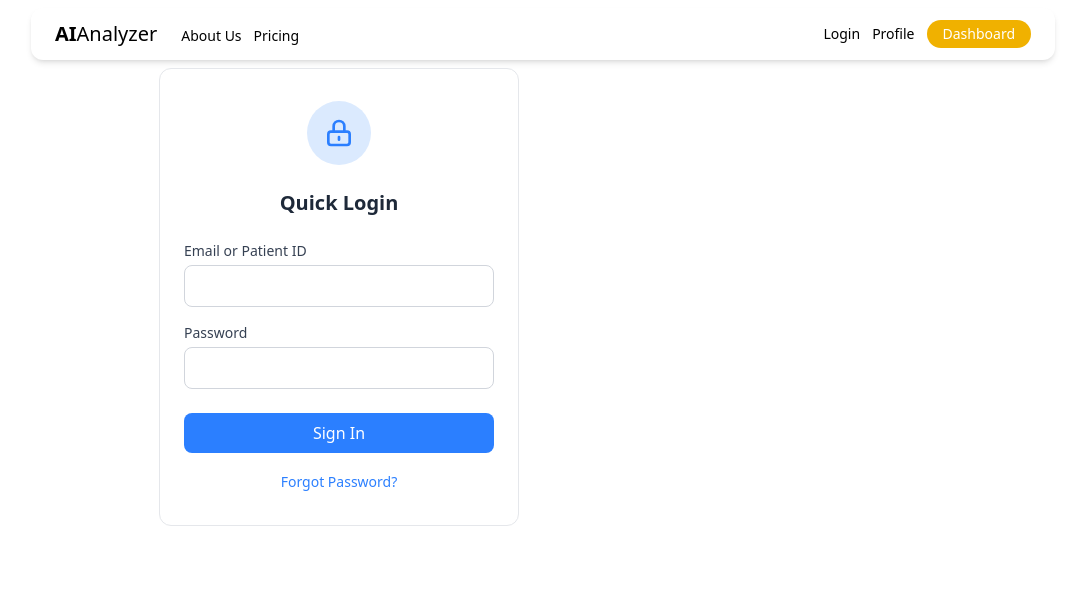
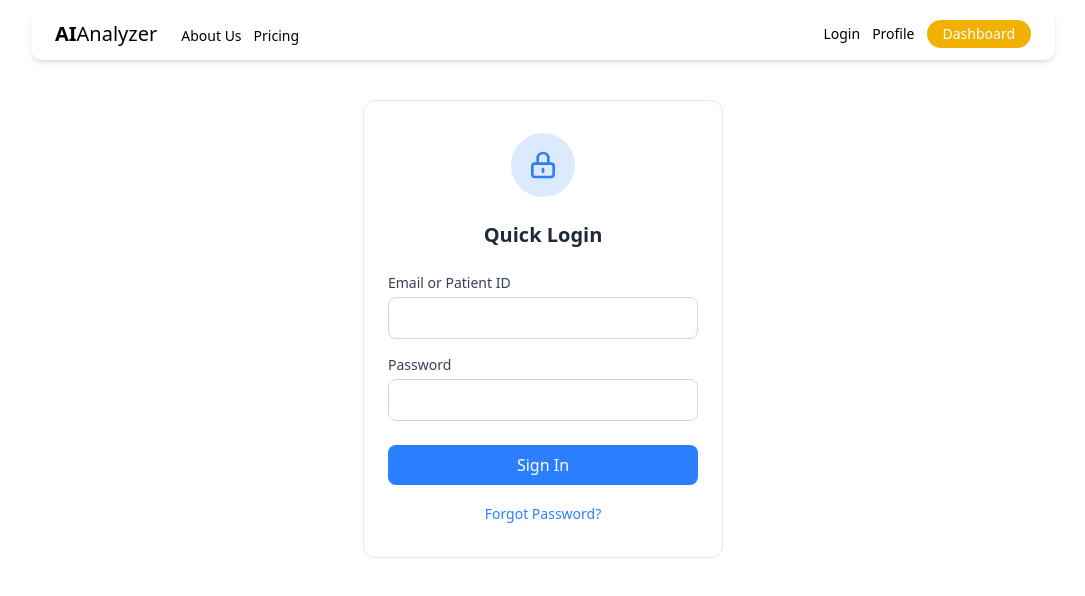
Before and after one commit to AbsoluteZero-cmd/ai-analyzer, a React (Vite) app in the folder frontend/: page /login in a window 1280 px wide. Shown: the top 596 px of the page, without its empty margins (97-1182 px from the left). Built offline with nearby package versions, Linux system fonts and the light colour scheme; no server answers.

Commit message:
Update Login.tsx

```diff
--- a/frontend/src/components/Login.tsx
+++ b/frontend/src/components/Login.tsx
@@ -17,7 +17,7 @@ export default function Login() {
 	}
 
 	return (
-		<div className='rounded-xl border border-gray-200 py-8 px-6 max-w-90 w-full'>
+		<div className='rounded-xl border border-gray-200 py-8 px-6 max-w-90 w-full mx-auto mt-10'>
 			<div className='mx-auto mb-6 flex h-16 w-16 items-center justify-center rounded-full bg-blue-100'>
 				<svg
 					className='h-8 w-8 text-blue-500'
```
